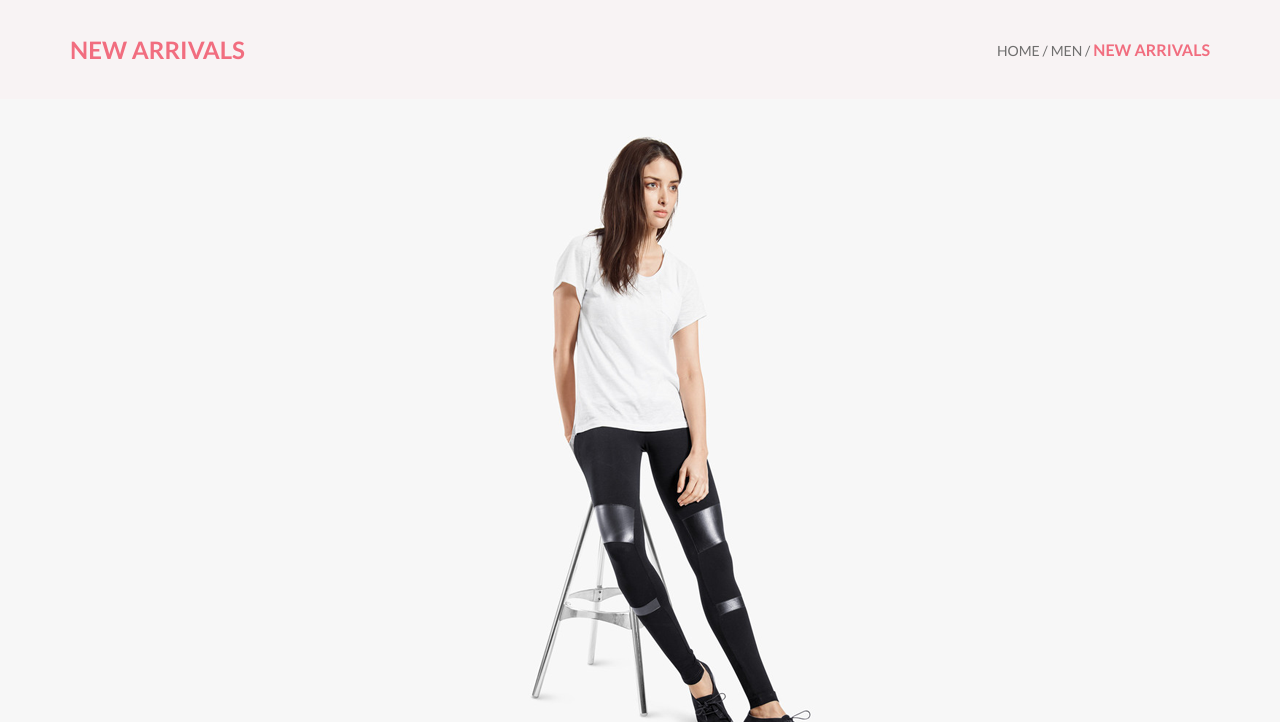
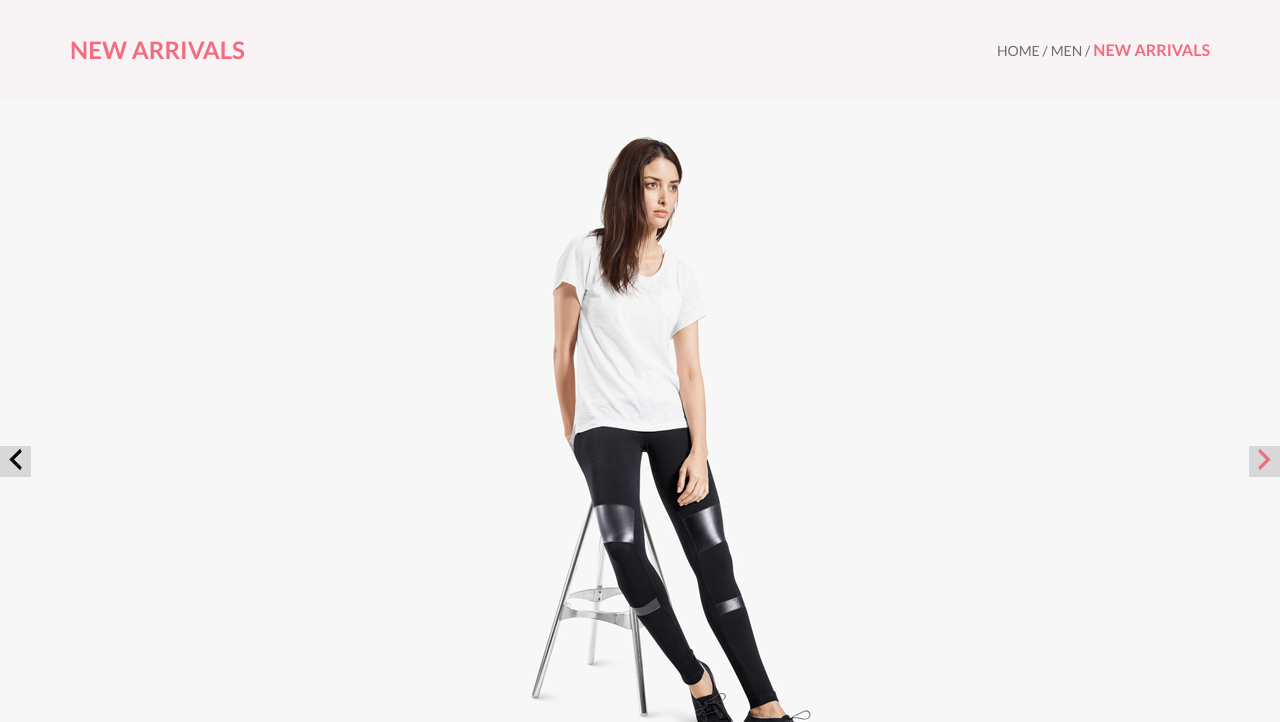
Before and after one commit to iraneirina/shop, a plain HTML site: page product.html in a window 1280 px wide. Shown: the part 78-800 px from the top of the page. Drawn offline with Linux system fonts and the light colour scheme.

Commit message:
доработки
д

```diff
--- a/css/style.scss
+++ b/css/style.scss
@@ -113,15 +113,23 @@ body {
 
 
 .product-card {
-    background-color: #F4F4F4B2;
-    min-height: 777px;
-    background-repeat: no-repeat;
+    background-color: #F7F7F7;;
     background-size: cover;
+    width: 100%;
+    padding-bottom: 50px;
 }
 
-.product-card-wrap {
+.product-card-container {
     display: flex;
-    justify-content: center;
+    justify-content: space-between;
+    align-items: center;
+}
+
+.slider {
+    background: rgba(42, 42, 42, 0.15);
+    width: 31px;
+    height: 31px;
+    border: none;
 }
 
 .product-card-photo {
@@ -130,17 +138,12 @@ body {
     height: 724px;
 }
 
-.product-card-info {
-    position: relative;
-    top: -50px;
-    background-color: #FFFFFF;
-    z-index: 1;
-
-}
 
 .product-card-info-wrap {
     text-align: center;
     border: 1px solid #EAEAEA;
+    background-color: #FFFFFF;
+    margin-top: -50px;
 }
 
 .product-card-options {
@@ -274,13 +277,12 @@ body {
 .pagination {
     display: flex;
     justify-content: center;
-    padding-top: 60px;
-    padding-bottom: 109px;
+    padding-top: 48px;
+    padding-bottom: 96px;
 }
 
 .pagination-nav {
     display: inline-block;
-    margin-top: 48px;
     padding: 15px 16px;
 }
 
--- a/product.html
+++ b/product.html
@@ -53,8 +53,15 @@
         </section>
 
         <section class="product-card">
-            <div class="wrap product-card-wrap">
-                <img src="photo/product-card.png" alt="product" class="product-card-photo">
+            <div class="product-card-container">
+                <div class="slader-btn-left"><button class="slider slader-left"><img src="photo/slide-left.svg"
+                            alt="left">
+                    </button></div>
+                <div class="slider-product-card"><img src="photo/product-card.png" alt="product"
+                        class="product-card-photo"></div>
+                <div class="slader-btn-right"><button class="slider slider-right"><img src="photo/slide-right.svg"
+                            alt=""></button>
+                </div>
             </div>
         </section>
         <section class="product-card-info">
```
Also changed, not shown: css/style.css, photo/slide-left.svg (added), photo/slide-right.svg (added), 1 other file.
